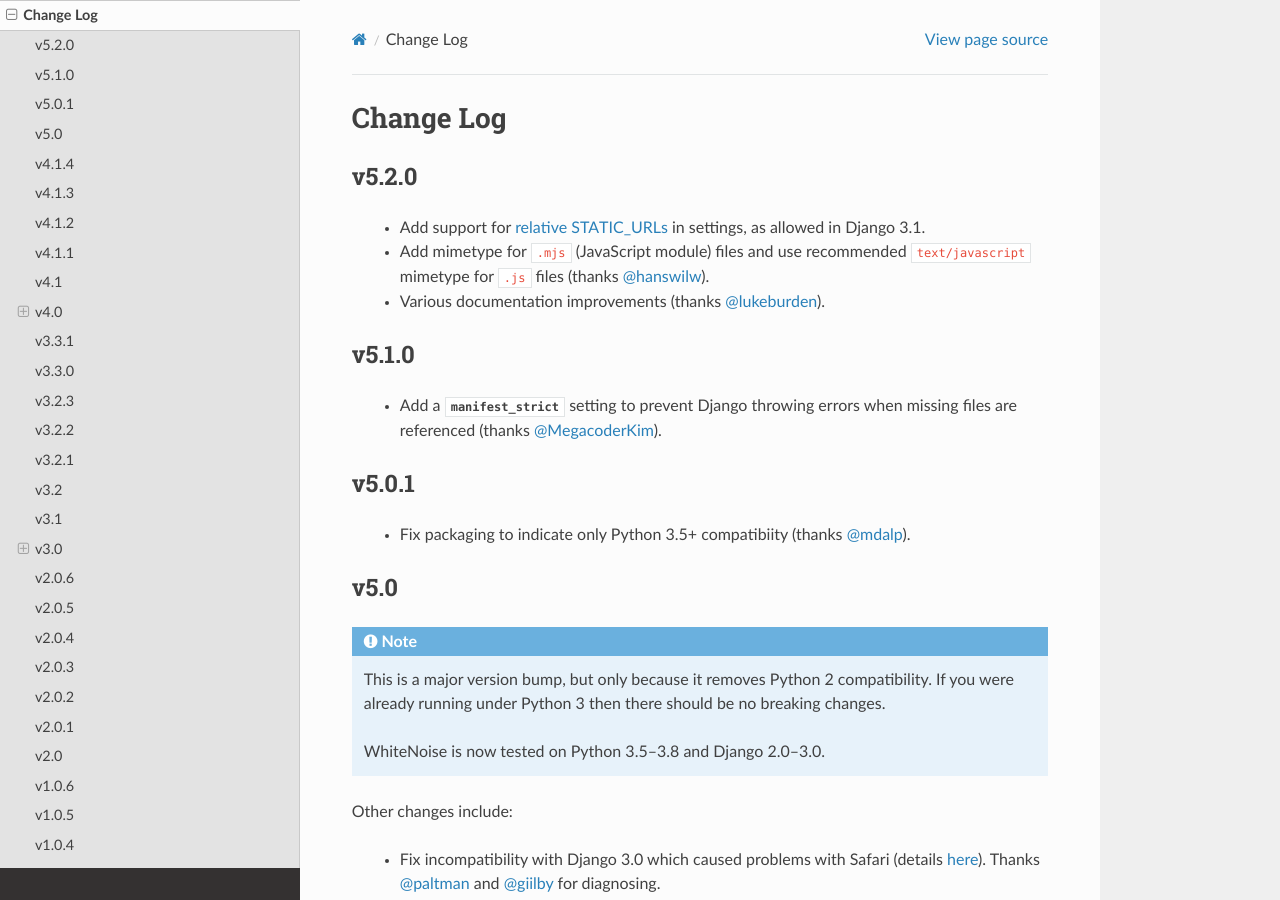
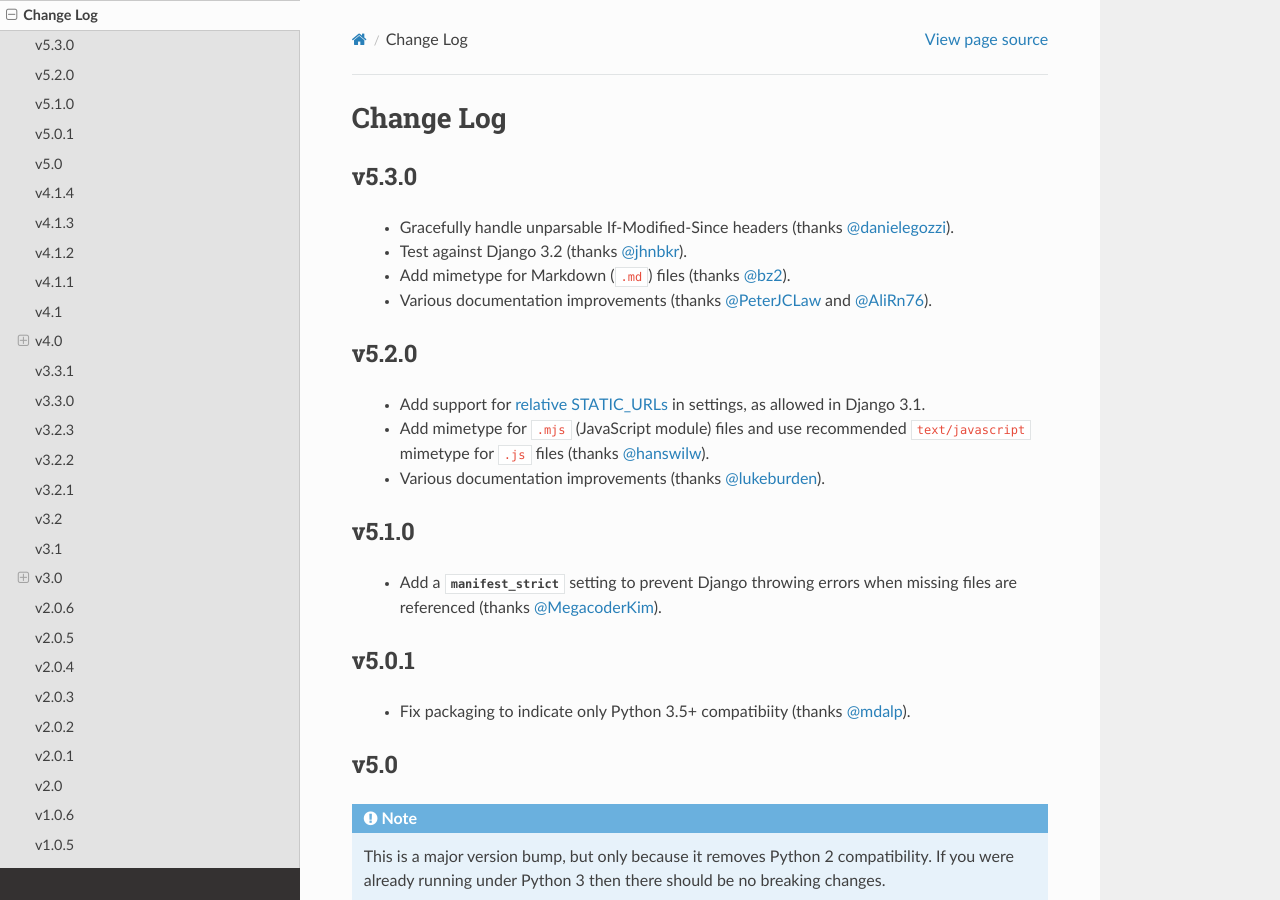
Before and after one commit to gorbunov87/white_noise, a Sphinx documentation site: the page built from docs/changelog.rst, in a window 1280 px wide and 900 px high. Built offline with Sphinx 7.4.7 and the Read the Docs theme 2.0.0, drawn with Linux system fonts in a browser that asks for light colours.

Commit message:
Release version 5.3.0

```diff
--- a/docs/changelog.rst
+++ b/docs/changelog.rst
@@ -4,6 +4,18 @@
 .. |br| raw:: html
 
    <br />
+
+
+v5.3.0
+------
+ * Gracefully handle unparsable If-Modified-Since headers (thanks
+   `@danielegozzi <https://github.com/danielegozzi>`_).
+ * Test against Django 3.2 (thanks `@jhnbkr <https://github.com/jhnbkr>`_).
+ * Add mimetype for Markdown (``.md``) files (thanks `@bz2
+   <https://github.com/bz2>`_).
+ * Various documentation improvements (thanks `@PeterJCLaw
+   <https://github.com/PeterJCLaw>`_ and `@AliRn76
+   <https://github.com/AliRn76>`_).
 
 
 v5.2.0
--- a/whitenoise/__init__.py
+++ b/whitenoise/__init__.py
@@ -1,5 +1,5 @@
 from .base import WhiteNoise
 
-__version__ = "5.2.0"
+__version__ = "5.3.0"
 
 __all__ = ["WhiteNoise"]
```
